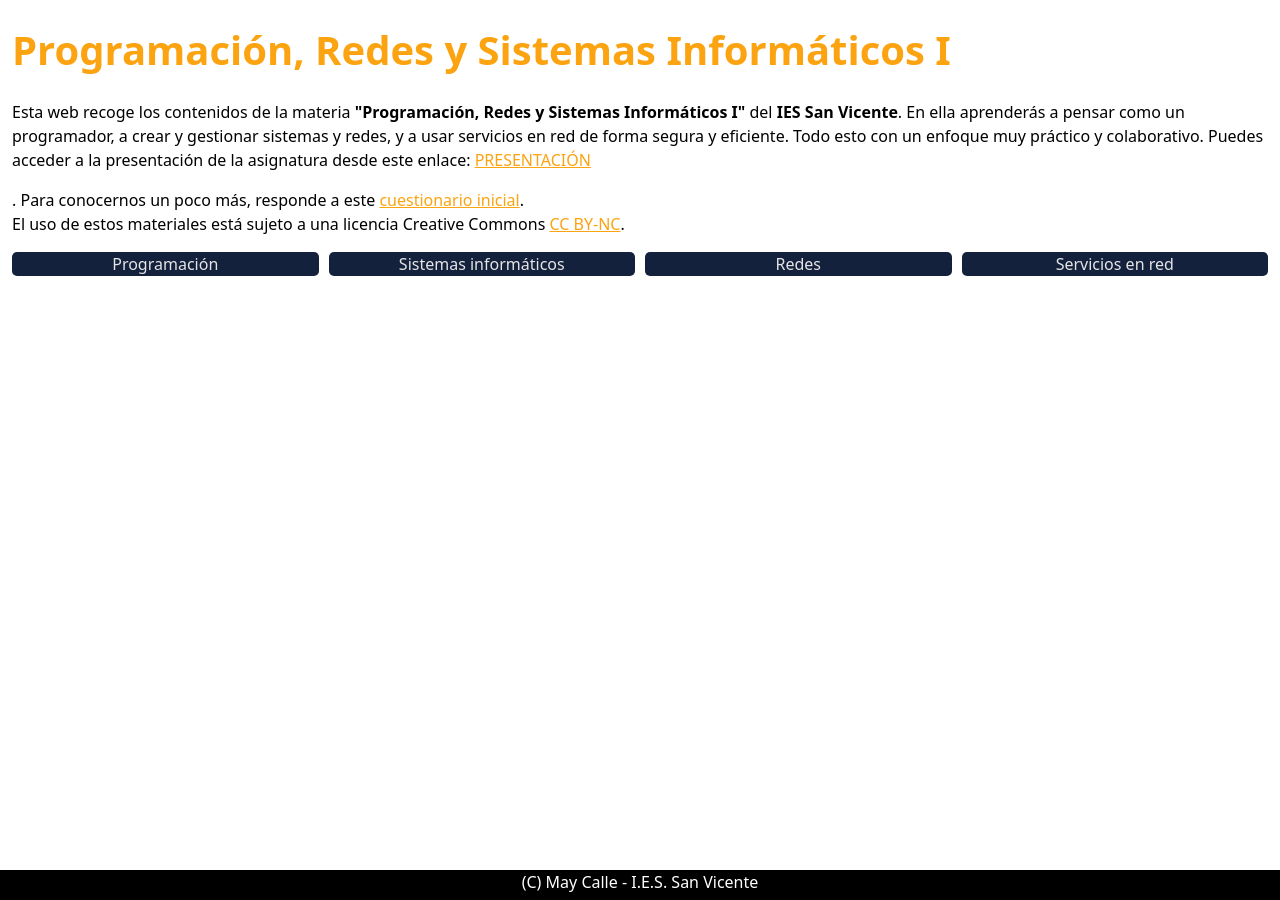
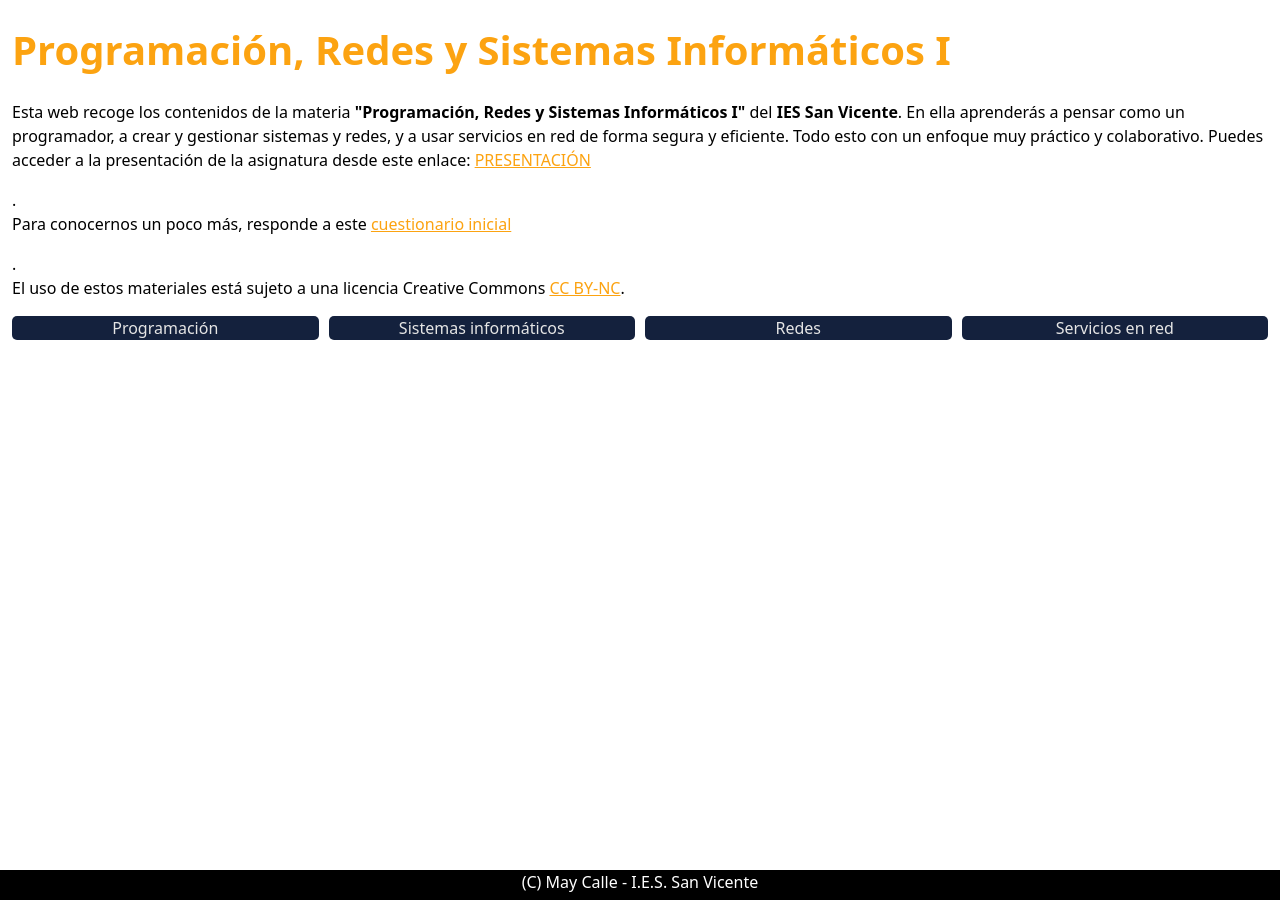
Before and after one commit to maycalle/primero-bach, a Jekyll site: the page built from index.html, in a window 1280 px wide. Built offline with Jekyll 4.4.1, drawn with Linux system fonts in a browser that asks for light colours.

```diff
--- a/index.html
+++ b/index.html
@@ -11,7 +11,7 @@ title: 1º Bachillerato
 <div>
     <p> Esta web recoge los contenidos de la materia <strong>"Programación, Redes y Sistemas Informáticos I"</strong> del <strong>IES San Vicente</strong>. En ella aprenderás a pensar como un programador, a crear y gestionar sistemas y redes, y a usar servicios en red de forma segura y eficiente. Todo esto con un enfoque muy práctico y colaborativo. Puedes acceder a la presentación de la asignatura desde este enlace: <a href="https://gvaedu-my.sharepoint.com/:b:/r/personal/mc_callebellido_edu_gva_es/Documents/1BACH/_Presentacion/presentacion_1bach_2526.pdf?csf=1&web=1&e=agNSkP" target="_blank">PRESENTACIÓN</a></p>.
 
-    Para conocernos un poco más, responde a este <a href="https://forms.office.com/e/aqbp7KWVK8" target="_blank">cuestionario inicial</a>.
+    <p>Para conocernos un poco más, responde a este <a href="https://forms.office.com/e/aqbp7KWVK8" target="_blank">cuestionario inicial</a></p>.
 
     <p>El uso de estos materiales está sujeto a una licencia Creative Commons <a target="_blank" href="https://creativecommons.org/licenses/by-nc/4.0/">CC BY-NC</a>.</p>
 </div>
```
